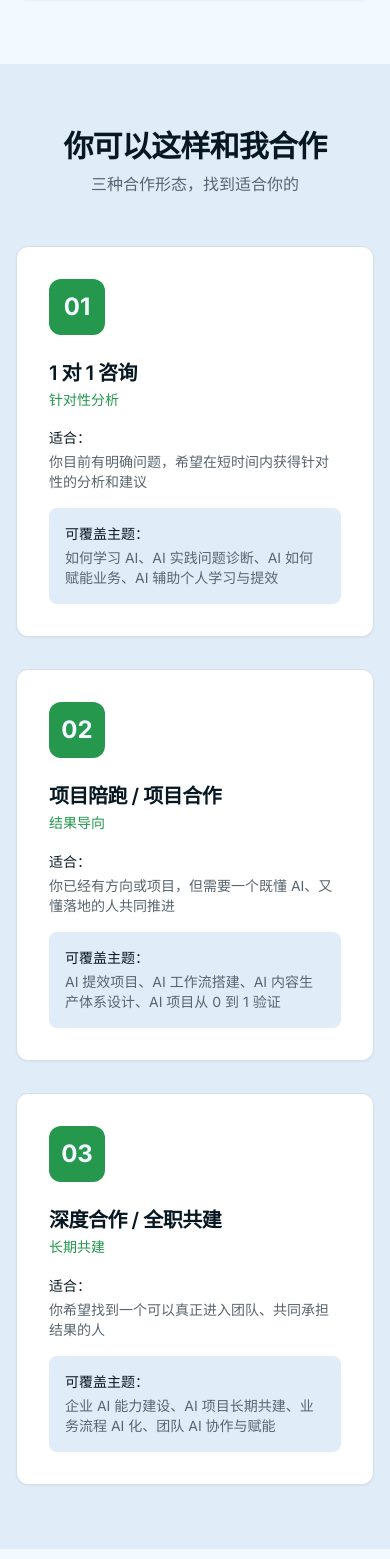
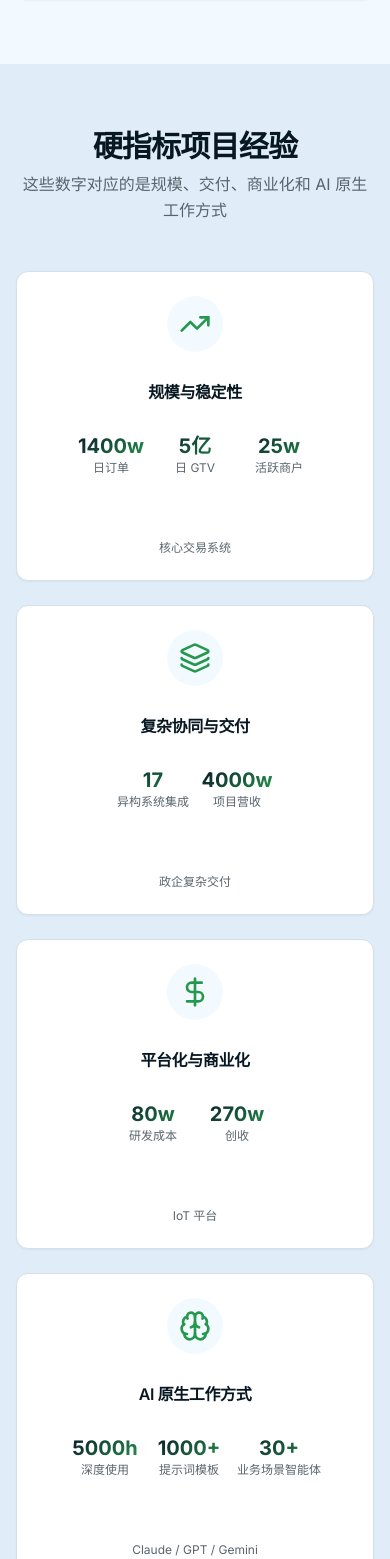
Before and after one commit to SilenceBoy/aibin_landing_page, a React (Vite) app: page / in a window 390 px wide. Shown: the part 5089-6648 px from the top of the page. Built offline with nearby package versions, Linux system fonts and the light colour scheme.

Commit message:
feat: add project metrics section

```diff
--- a/src/components/ContactCTA/ContactCTA.tsx
+++ b/src/components/ContactCTA/ContactCTA.tsx
@@ -3,7 +3,7 @@ import { Calendar, Mail } from 'lucide-react'
 
 const ContactCTA = () => {
   return (
-    <section className="section" id="contact" style={{ backgroundColor: 'var(--muted)' }}>
+    <section className="section" id="contact" style={{ backgroundColor: 'var(--background)' }}>
       <div className="container-custom">
         <motion.div
           initial={{ opacity: 0, y: 30 }}
@@ -11,7 +11,7 @@ const ContactCTA = () => {
           transition={{ duration: 0.8 }}
           viewport={{ once: true }}
           className="card text-center p-8 md:p-12"
-          style={{ backgroundColor: 'var(--background)' }}
+          style={{ backgroundColor: 'var(--muted)' }}
         >
           <h2 className="text-2xl md:text-3xl font-bold mb-4" style={{ color: 'var(--foreground)' }}>
             如果你想把 AI 真正用起来，欢迎联系我
--- a/src/components/Process/Process.tsx
+++ b/src/components/Process/Process.tsx
@@ -30,7 +30,7 @@ const Process = () => {
     ]
 
     return (
-        <section className="section" id="process" style={{ backgroundColor: 'var(--background)' }}>
+        <section className="section" id="process" style={{ backgroundColor: 'var(--muted)' }}>
             <div className="container-custom">
                 <motion.div
                     initial={{ opacity: 0, y: 20 }}
--- /dev/null
+++ b/src/components/ProjectMetrics/ProjectMetrics.tsx
@@ -0,0 +1,109 @@
+import { motion } from 'framer-motion'
+import { Brain, DollarSign, Layers, TrendingUp } from 'lucide-react'
+
+const ProjectMetrics = () => {
+    const metrics = [
+        {
+            icon: <TrendingUp className="w-8 h-8" />,
+            title: '规模与稳定性',
+            values: [
+                { value: '1400w', label: '日订单' },
+                { value: '5亿', label: '日 GTV' },
+                { value: '25w', label: '活跃商户' },
+            ],
+            description: '核心交易系统',
+        },
+        {
+            icon: <Layers className="w-8 h-8" />,
+            title: '复杂协同与交付',
+            values: [
+                { value: '17', label: '异构系统集成' },
+                { value: '4000w', label: '项目营收' },
+            ],
+            description: '政企复杂交付',
+        },
+        {
+            icon: <DollarSign className="w-8 h-8" />,
+            title: '平台化与商业化',
+            values: [
+                { value: '80w', label: '研发成本' },
+                { value: '270w', label: '创收' },
+            ],
+            description: 'IoT 平台',
+        },
+        {
+            icon: <Brain className="w-8 h-8" />,
+            title: 'AI 原生工作方式',
+            values: [
+                { value: '5000h', label: '深度使用' },
+                { value: '1000+', label: '提示词模板' },
+                { value: '30+', label: '业务场景智能体' },
+            ],
+            description: 'Claude / GPT / Gemini',
+        },
+    ]
+
+    return (
+        <section className="section" id="project-metrics" style={{ backgroundColor: 'var(--muted)' }}>
+            <div className="container-custom">
+                <motion.div
+                    initial={{ opacity: 0, y: 20 }}
+                    whileInView={{ opacity: 1, y: 0 }}
+                    transition={{ duration: 0.8 }}
+                    viewport={{ once: true }}
+                    className="text-center mb-12"
+                >
+                    <h2 className="text-3xl md:text-4xl font-bold mb-2" style={{ color: 'var(--foreground)' }}>
+                        硬指标项目经验
+                    </h2>
+                    <p className="mt-2" style={{ color: 'var(--muted-foreground)' }}>
+                        这些数字对应的是规模、交付、商业化和 AI 原生工作方式
+                    </p>
+                </motion.div>
+
+                <div className="grid md:grid-cols-2 lg:grid-cols-4 gap-6">
+                    {metrics.map((item, index) => (
+                        <motion.div
+                            key={item.title}
+                            initial={{ opacity: 0, y: 30 }}
+                            whileInView={{ opacity: 1, y: 0 }}
+                            transition={{ duration: 0.6, delay: index * 0.1 }}
+                            viewport={{ once: true }}
+                            className="card text-center p-6 h-full flex flex-col"
+                        >
+                            <div
+                                className="w-14 h-14 mx-auto mb-4 rounded-full flex items-center justify-center"
+                                style={{ backgroundColor: 'var(--background)' }}
+                            >
+                                <div className="icon-accent">{item.icon}</div>
+                            </div>
+
+                            <div className="min-h-[3rem] mb-4 flex items-center justify-center">
+                                <h3 className="text-base font-semibold" style={{ color: 'var(--card-foreground)' }}>
+                                    {item.title}
+                                </h3>
+                            </div>
+
+                            <div className="flex flex-wrap justify-center gap-3 mb-4 min-h-[5.75rem] content-start">
+                                {item.values.map((metric) => (
+                                    <div key={metric.label} className="text-center min-w-[4.5rem]">
+                                        <div className="text-xl md:text-2xl font-bold text-gradient">{metric.value}</div>
+                                        <div className="text-xs" style={{ color: 'var(--muted-foreground)' }}>
+                                            {metric.label}
+                                        </div>
+                                    </div>
+                                ))}
+                            </div>
+
+                            <p className="text-xs mt-auto" style={{ color: 'var(--muted-foreground)' }}>
+                                {item.description}
+                            </p>
+                        </motion.div>
+                    ))}
+                </div>
+            </div>
+        </section>
+    )
+}
+
+export default ProjectMetrics
--- a/src/components/WaysToCollaborate/WaysToCollaborate.tsx
+++ b/src/components/WaysToCollaborate/WaysToCollaborate.tsx
@@ -27,7 +27,7 @@ const WaysToCollaborate = () => {
     ]
 
     return (
-        <section className="section" id="ways" style={{ backgroundColor: 'var(--muted)' }}>
+        <section className="section" id="ways" style={{ backgroundColor: 'var(--background)' }}>
             <div className="container-custom">
                 <motion.div
                     initial={{ opacity: 0, y: 20 }}
--- a/src/pages/HomePage.tsx
+++ b/src/pages/HomePage.tsx
@@ -2,6 +2,7 @@ import Header from '../components/Header/Header'
 import Hero from '../components/Hero/Hero'
 import Outcome from '../components/Outcome/Outcome'
 import HardProof from '../components/HardProof/HardProof'
+import ProjectMetrics from '../components/ProjectMetrics/ProjectMetrics'
 import CaseHighlights from '../components/CaseHighlights/CaseHighlights'
 import WaysToCollaborate from '../components/WaysToCollaborate/WaysToCollaborate'
 import Process from '../components/Process/Process'
@@ -19,6 +20,7 @@ function HomePage() {
             <Outcome />
             <HardProof />
             <CaseHighlights />
+            <ProjectMetrics />
             <WaysToCollaborate />
             <Process />
             <ContactCTA />
```
